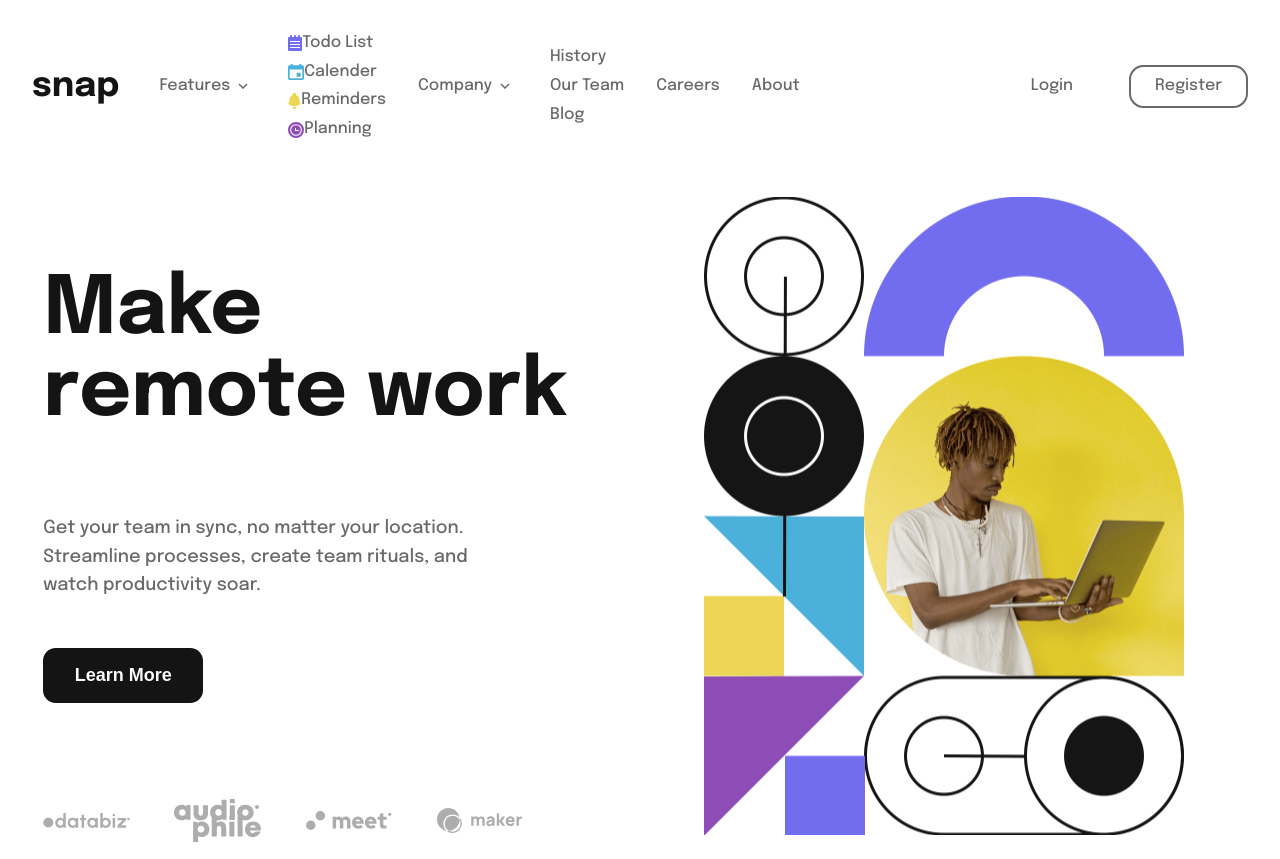
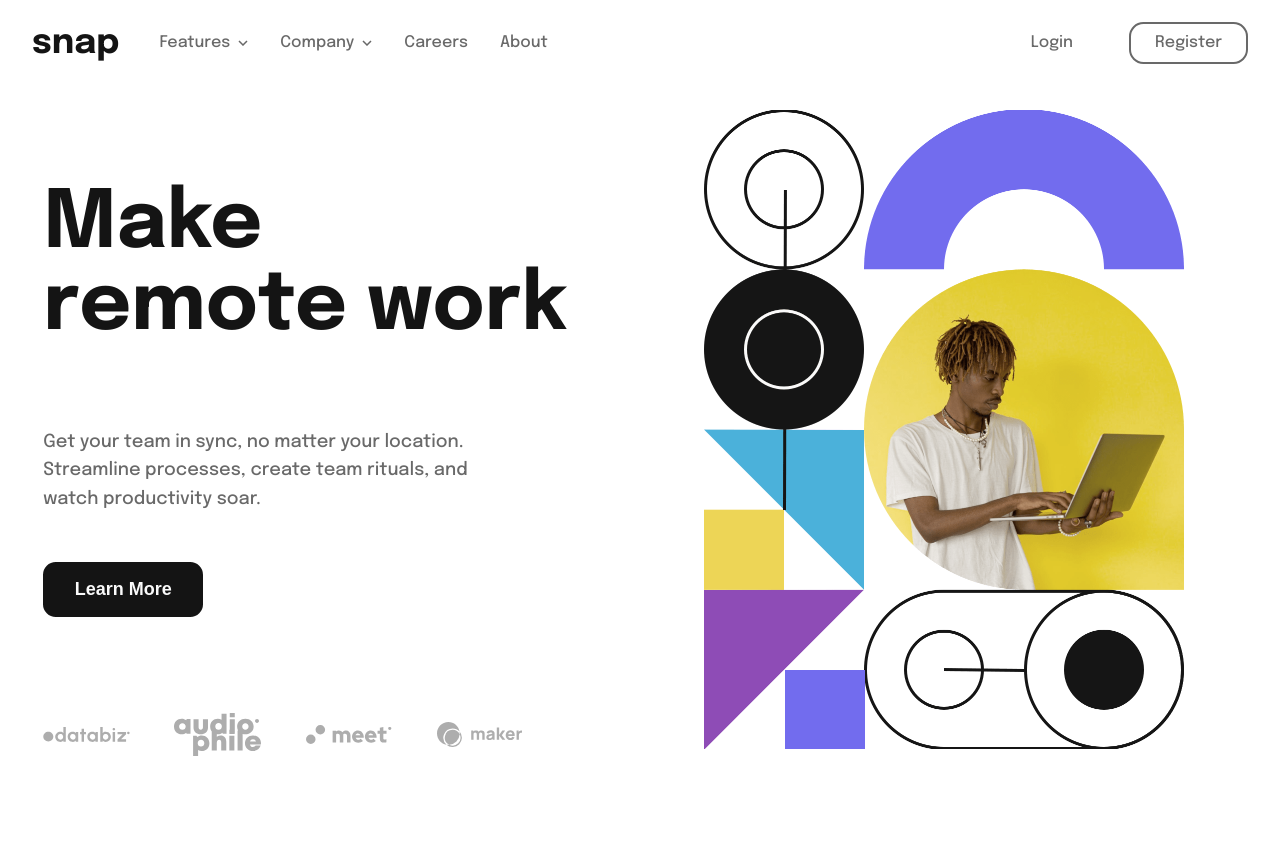
Before and after one commit to calebsg225/FM-intro-section-w-dropdowns, a React (Create React App) app: page / in a window 1280 px wide. After the commit the page ends 800 px from the top, so only its background shows below. Built offline with nearby package versions, Linux system fonts and the light colour scheme; the HTML template or start-up script is replaced by a standard one; a web font is replaced by a local one.

Commit message:
mobile dropdowns complete, smooth transitions

```diff
--- a/src/components/Dropdown.tsx
+++ b/src/components/Dropdown.tsx
@@ -11,12 +11,14 @@ const Dropdown = ({title, items}:DropdownProps) => {
   const [ isDropped, setIsDropped ] = useState(false);
 
   return (
-    <li onClick={() => setIsDropped(!isDropped)}>
-      <p className="nav-title">{title}</p>
-      {isDropped ? <ArrowUp /> : <ArrowDown /> }
-      <ul className="dropdown-container">
+    <li>
+      <div onClick={() => setIsDropped(!isDropped)}>
+        <p className="nav-title">{title}</p>
+        {isDropped ? <ArrowUp /> : <ArrowDown /> }
+      </div>
+      <ul className={"dropdown-container" + (!isDropped ? " dropdown-hidden" : '')}>
         {Array.from(items).map(([item, image]) => (
-          <li className="dropdown-item">
+          <li>
             {image && (<img src={image} alt={item}/>)}
             <p>{item}</p>
           </li>
--- a/src/components/Navigation.tsx
+++ b/src/components/Navigation.tsx
@@ -31,10 +31,14 @@ const Navigation = ({hideSidebar, setHideSidebar}:SidebarProps) => {
           <Dropdown title="Features" items={features}/>
           <Dropdown title="Company" items={company}/>
           <li>
-            <p className='nav-title'>Careers</p>
+            <div>
+              <p className='nav-title'>Careers</p>
+            </div>
           </li>
           <li>
-            <p className='nav-title'>About</p>
+            <div>
+              <p className='nav-title'>About</p>
+            </div>
           </li>
         </ul>
         <div className='registration-buttons-container'>
--- a/src/index.css
+++ b/src/index.css
@@ -153,6 +153,9 @@ main section .client-logos img {
     background: white;
     overflow: scroll;
   }
+  .navigation-container .navigation::-webkit-scrollbar {
+    display: none;
+  }
   .navigation-container .navigation .close-sidebar {
     position: absolute;
     inset: 1.2rem 1.2rem auto auto;
@@ -174,19 +177,23 @@ main section .client-logos img {
 .navigation-container .navigation .nav-item-container {
   display: flex;
 }
-.navigation-container .navigation .nav-item-container li {
+.navigation-container .navigation .nav-item-container > li {
   display: flex;
-  align-items: center;
+  flex-direction: column;
   list-style: none;
   cursor: pointer;
 }
-.navigation-container .navigation .nav-item-container li:hover .nav-title {
+.navigation-container .navigation .nav-item-container > li:hover .nav-title {
   color: hsl(0deg, 0%, 8%);
 }
-.navigation-container .navigation .nav-item-container li:hover svg path {
+.navigation-container .navigation .nav-item-container > li:hover svg path {
   stroke: hsl(0deg, 0%, 8%);
 }
-.navigation-container .navigation .nav-item-container li svg {
+.navigation-container .navigation .nav-item-container > li > div {
+  display: flex;
+  align-items: center;
+}
+.navigation-container .navigation .nav-item-container > li svg {
   margin-left: 1rem;
 }
 .navigation-container .navigation .registration-buttons-container {
@@ -230,7 +237,7 @@ main section .client-logos img {
   .navigation-container .navigation .nav-item-container {
     gap: 2rem;
   }
-  .navigation-container .navigation .nav-item-container li svg {
+  .navigation-container .navigation .nav-item-container > li svg {
     margin-left: 0.5rem;
   }
   .navigation-container .navigation .registration-buttons-container {
@@ -242,5 +249,34 @@ main section .client-logos img {
     margin-inline: 1rem;
   }
 }
+.dropdown-container {
+  list-style: none;
+  transition: max-height 0.2s ease-out;
+  overflow: hidden;
+  max-height: 12rem;
+}
+.dropdown-container > li {
+  display: flex;
+  align-items: center;
+  margin: 1rem 0 0;
+  cursor: pointer;
+}
+.dropdown-container > li:hover p {
+  color: hsl(0deg, 0%, 8%);
+}
+.dropdown-container > li img {
+  margin-right: 1rem;
+  width: 1rem;
+}
+
+.dropdown-hidden {
+  max-height: 0;
+}
+
+@media (min-width: 750px) {
+  .dropdown-container {
+    position: absolute;
+  }
+}
 
 /*# sourceMappingURL=index.css.map */
--- /dev/null
+++ b/src/sass/_dropdown.scss
@@ -0,0 +1,33 @@
+.dropdown-container {
+  list-style: none;
+  transition: max-height .2s ease-out;
+  overflow: hidden;
+  max-height: 12rem;
+  > li {
+    display: flex;
+    align-items: center;
+    margin: 1rem 0 0;
+    cursor: pointer;
+
+    &:hover {
+      p {
+        color: $almost-black;
+      }
+    }
+
+    img {
+      margin-right: 1rem;
+      width: 1rem;
+    }
+  }
+}
+
+.dropdown-hidden {
+  max-height: 0;
+}
+
+@media (min-width: $mobile-max) {
+  .dropdown-container {
+    position: absolute;
+  }
+}
--- a/src/sass/_navigation.scss
+++ b/src/sass/_navigation.scss
@@ -16,6 +16,10 @@
       transition: transform $transition-speed $transition-timing-function;
       background: white;
       overflow: scroll;
+
+      &::-webkit-scrollbar {
+        display: none;
+      }
 
       .close-sidebar {
         position: absolute;
@@ -43,10 +47,9 @@
   .navigation {
     .nav-item-container {
       display: flex;
-
-      li {
+      > li {
         display: flex;
-        align-items: center;
+        flex-direction: column;
         list-style: none;
         cursor: pointer;
 
@@ -57,6 +60,11 @@
           svg path {
             stroke: $almost-black;
           }
+        }
+
+        > div {
+          display: flex;
+          align-items: center;
         }
 
         svg {
@@ -81,10 +89,10 @@
         cursor: pointer;
 
         &:hover {
+          border-color: $almost-black;
           p {
             color: $almost-black;
           }
-          border-color: $almost-black;
         }
       }
       .login-button {
@@ -110,7 +118,7 @@
 
       .nav-item-container {
         gap: 2rem;
-        li {
+        > li {
           svg {
             margin-left: .5rem;
           }
--- a/src/sass/index.scss
+++ b/src/sass/index.scss
@@ -11,6 +11,4 @@
 @import 'header';
 @import 'intro';
 @import 'navigation';
-
-// media queries
-@import 'media';
+@import 'dropdown';
```
Also changed, not shown: src/components/Header.tsx (line endings or trailing spaces), src/sass/_media.scss (deleted), 1 other file (tests, documents, lock files or other folders).
